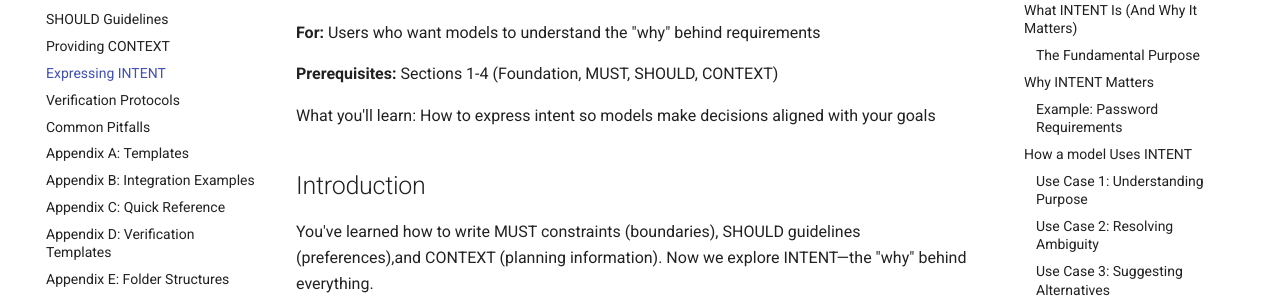
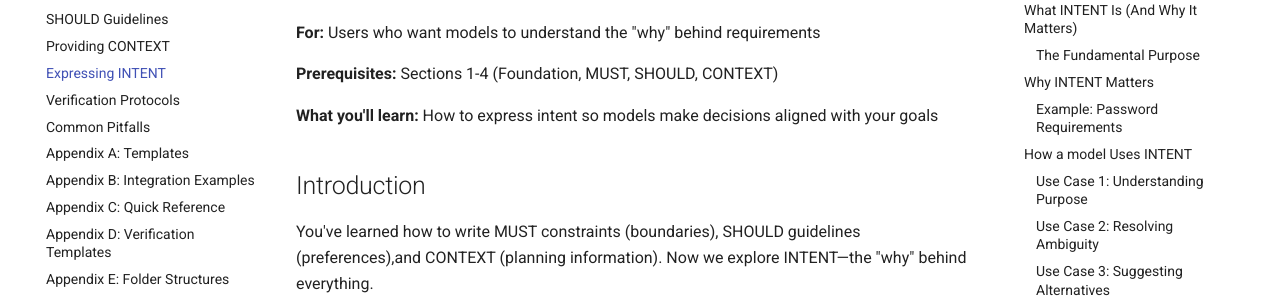
Before and after one commit to ArchieCur/ai-system-design, an MkDocs documentation site: the page built from docs/specifications/Specifications_5_Expressing_INTENT.md, in a window 1280 px wide and 900 px high. Shown: the part 248-547 px from the top of the window. Built offline with MkDocs 1.6.1 and Material for MkDocs 9.7.7, drawn with Linux system fonts in a browser that asks for light colours; comment, search, counter and statistics services are not loaded.

Commit message:
Update Specifications_5_Expressing_INTENT.md

```diff
--- a/docs/specifications/Specifications_5_Expressing_INTENT.md
+++ b/docs/specifications/Specifications_5_Expressing_INTENT.md
@@ -4,7 +4,7 @@
 
 **Prerequisites:** Sections 1-4 (Foundation, MUST, SHOULD, CONTEXT)
 
-What you'll learn: How to express intent so models make decisions aligned with your goals
+**What you'll learn:** How to express intent so models make decisions aligned with your goals
 
 ## Introduction
 
```
